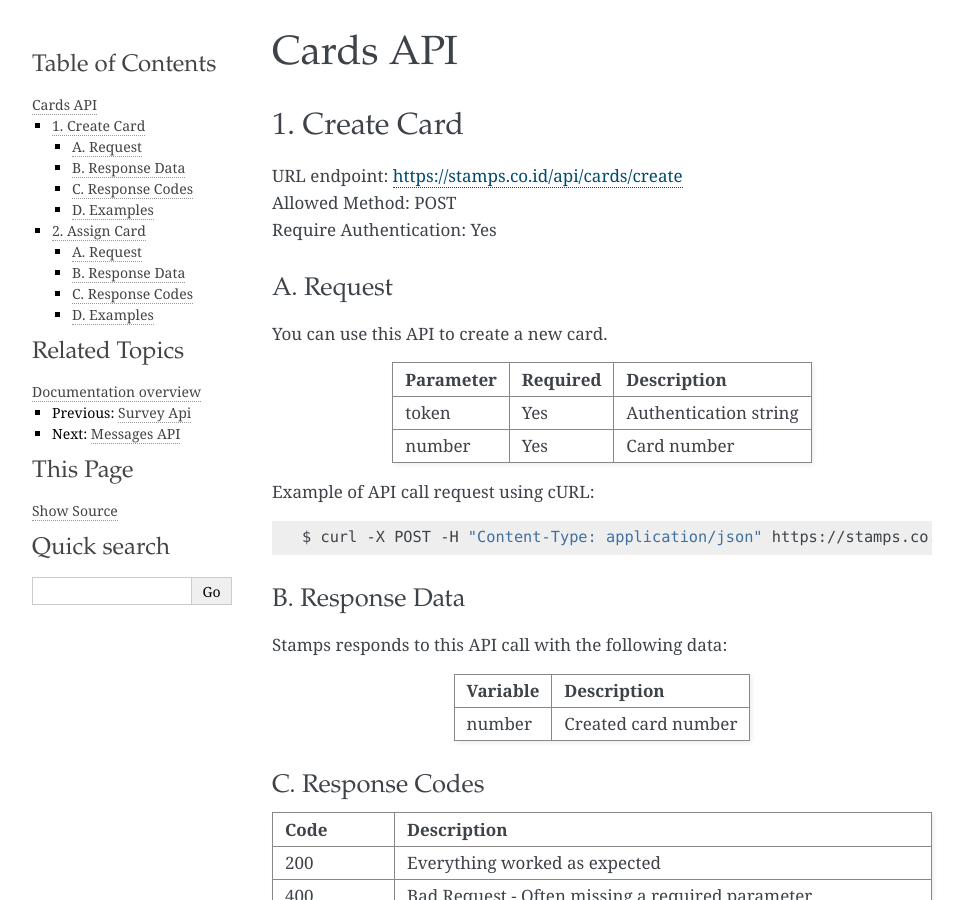
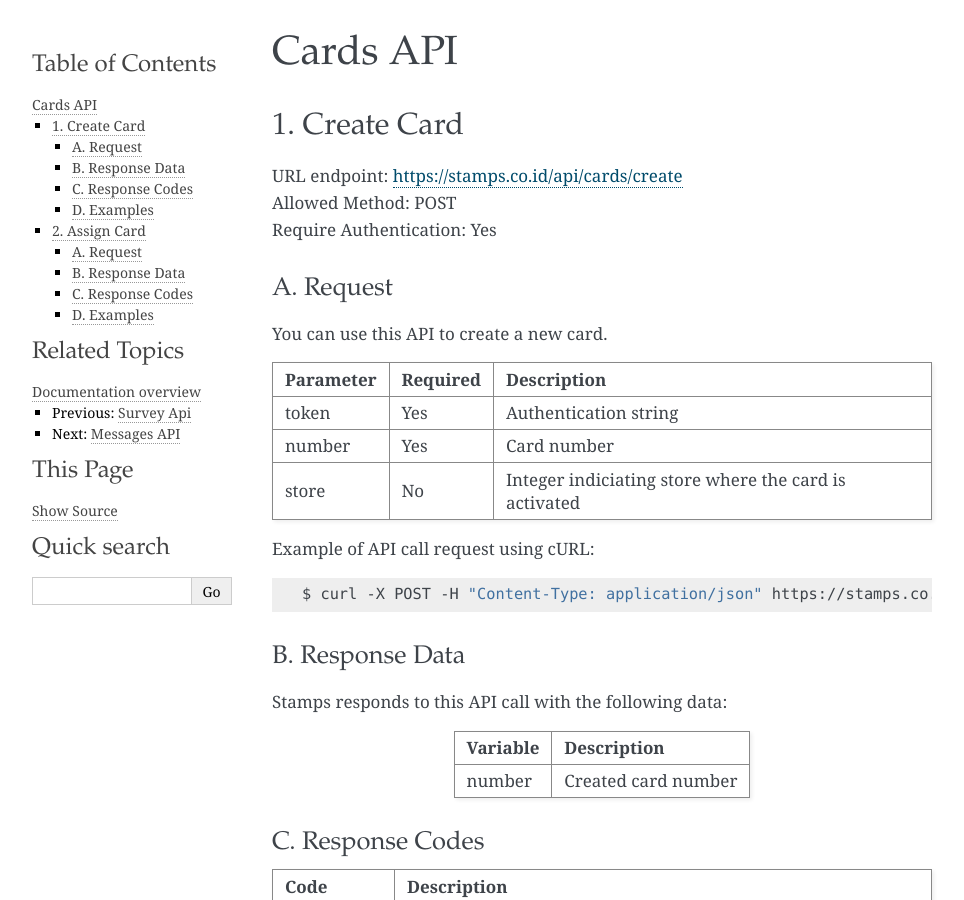
Before and after one commit to ui/stamps-api-docs, a Sphinx documentation site: the page built from source/cards_api.rst, in a window 1280 px wide and 900 px high. Shown: the whole window, without its empty margins (148-1112 px from the left). Built offline with Sphinx 7.4.7, drawn with Linux system fonts in a browser that asks for light colours.

Commit message:
Add store parameter

```diff
--- a/source/cards_api.rst
+++ b/source/cards_api.rst
@@ -18,6 +18,7 @@ Parameter     Required    Description
 ============= =========== =========================
 token         Yes         Authentication string
 number        Yes         Card number
+store         No          Integer indiciating store where the card is activated
 ============= =========== =========================
 
 Example of API call request using cURL:
```
